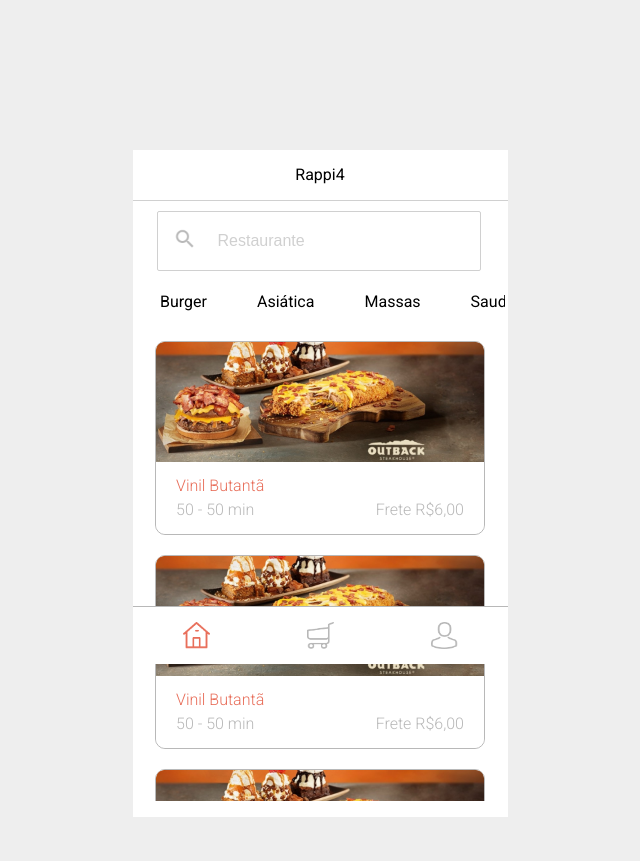
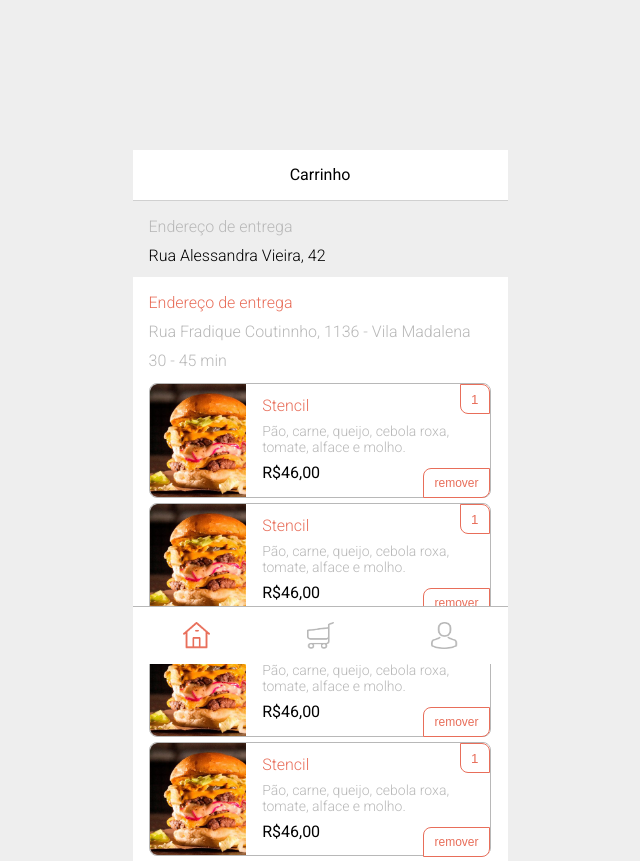
Before and after one commit to future4code/freire-Sarah-Outeiro, a React (Create React App) app in the folder Modulo 3/rappi4/: page / in a window 1280 px wide. Shown: the whole page, without its empty margins (320-960 px from the left). Before the commit the page ends 825 px from the top, so only its background shows below. Built offline with nearby package versions, Linux system fonts and the light colour scheme.

Commit message:
Layout Carrinho Finalizado

```diff
--- a/Modulo 3/rappi4/src/App.js
+++ b/Modulo 3/rappi4/src/App.js
@@ -1,11 +1,11 @@
 import { GlobalStyle } from './styled'
-import FeedPage from './pages/FeedPage/FeedPage'
+import CartPage from './pages/CartPage/CartPage'
 
 const App = () => {
   return (
     <>
       <GlobalStyle/>
-      <FeedPage/>
+      <CartPage/>
     </>
   );
 }
--- /dev/null
+++ b/Modulo 3/rappi4/src/components/CartAdress/CartAdress.js
@@ -0,0 +1,12 @@
+import { Div, AdressTitle, Adress} from './styled'
+
+const CartAdress = () => {
+    return(
+        <Div>
+            <AdressTitle>Endereço de entrega</AdressTitle>
+            <Adress>Rua Alessandra Vieira, 42</Adress>
+        </Div>
+    )
+}
+
+export default CartAdress
--- /dev/null
+++ b/Modulo 3/rappi4/src/components/CartAdress/styled.js
@@ -0,0 +1,24 @@
+import styled from "styled-components"
+
+export const Div = styled.div`
+    width: 375px;
+    height: 76px;
+    background-color: #eeeeee;
+`
+
+export const AdressTitle = styled.p`
+    margin: 0;
+    padding-top: 16px;
+    padding-left: 16px;
+    font-size: 16px;
+    font-weight: 300;
+    color: #b8b8b8;
+`
+
+export const Adress = styled.p`
+    margin: 0;
+    padding-top: 10px;
+    padding-left: 16px;
+    font-size: 16px;
+    font-weight: 300;
+`
--- /dev/null
+++ b/Modulo 3/rappi4/src/components/HeaderCarrinho/HeaderCarinho.js
@@ -0,0 +1,11 @@
+import { Div } from './styled'
+
+const HeaderCarrinho = () => {
+    return(
+        <Div>
+            <p>Carrinho</p>
+        </Div>
+    )
+}
+
+export default HeaderCarrinho
--- /dev/null
+++ b/Modulo 3/rappi4/src/components/HeaderCarrinho/styled.js
@@ -0,0 +1,13 @@
+import styled from "styled-components"
+
+export const Div = styled.div`
+    height: 50px;
+    text-align: center;
+    position: fixed;
+    border-bottom: 1px solid #d0d0d0;
+    p {
+        font-size: 16px;
+        margin: 0;
+        padding-top: 15px;
+    }
+`
--- /dev/null
+++ b/Modulo 3/rappi4/src/components/PlateCard/PlateCard.js
@@ -0,0 +1,23 @@
+import { Card, CardText, CardHeader, Num, Title, Description, CardBottom, Price, Delete } from './styled'
+import PlateImage from '../../assets/images/plateimage.png'
+
+const PlateCard = () => {
+    return(
+        <Card>
+            <img src={PlateImage} alt='Foto do prato'/>
+            <CardText>
+                <CardHeader>
+                    <Title>Stencil</Title>
+                    <Num>1</Num>
+                </CardHeader>
+                <Description>Pão, carne, queijo, cebola roxa, tomate, alface e molho.</Description>
+                <CardBottom>
+                    <Price>R$46,00</Price>
+                    <Delete>remover</Delete>
+                </CardBottom>
+            </CardText>
+        </Card>
+    )
+}
+
+export default PlateCard
--- /dev/null
+++ b/Modulo 3/rappi4/src/components/PlateCard/styled.js
@@ -0,0 +1,81 @@
+import styled from "styled-components"
+
+export const Card = styled.div`
+    height: auto;
+    width: 340px;
+    margin-top: 0;
+    margin-left: 16px;
+    margin-bottom: 5px;
+    display: flex;
+    border: solid 1px #b8b8b8;
+    border-radius: 8px;
+    img {
+        width: 97px;
+        height: 112.6px;
+    }
+`
+
+export const CardText = styled.div`
+    height: auto;
+    border-radius: 8px;
+`
+
+export const CardHeader = styled.div`
+    height: auto;
+    display: flex;
+    width: 100%;
+    justify-content: space-between;
+    border-radius: 8px;
+`
+
+export const Num = styled.button`
+    position: relative;
+    height: 30px;
+    padding: 7px 10px;
+    background-color: white;
+    border: solid 1px #e86e5a;
+    border-top-right-radius: 8px;
+    border-bottom-left-radius: 8px;
+    color: #e86e5a;
+`
+
+export const Title = styled.p`
+    font-size: 16px;
+    font-weight: 300;
+    color: #e86e5a;
+    margin: 0 0 8px 16px;
+    padding-top: 12px;
+`
+
+export const Description = styled.p`
+    font-size: 14px;
+    font-weight: 300;
+    color: #b8b8b8;
+    margin: 0 0 8px 16px;
+`
+export const CardBottom = styled.div`
+    height: auto;
+    width: 100%;
+    display: flex;
+    justify-content: space-between;
+    height: 30px;
+`
+
+export const Price = styled.p`
+    font-size: 16px;
+    font-weight: 400;
+    margin: 0 0 0px 16px;
+`
+
+export const Delete = styled.button`
+    height: 30px;
+    position: relative;
+    padding: 7px 10px;
+    background-color: white;
+    border: solid 1px #e86e5a;
+    border-top-left-radius: 8px;
+    border-bottom-right-radius: 8px;
+    color: #e86e5a;
+    font-size: 12px;
+    margin-top: 5px;
+`
--- /dev/null
+++ b/Modulo 3/rappi4/src/components/RestaurantAdress/RestaurantAdress.js
@@ -0,0 +1,13 @@
+import { Div, RestaurantName, Adress} from './styled'
+
+const RestaurantAdress = () => {
+    return(
+        <Div>
+            <RestaurantName>Endereço de entrega</RestaurantName>
+            <Adress>Rua Fradique Coutinnho, 1136 - Vila Madalena</Adress>
+            <Adress>30 - 45 min</Adress>
+        </Div>
+    )
+}
+
+export default RestaurantAdress
--- /dev/null
+++ b/Modulo 3/rappi4/src/components/RestaurantAdress/styled.js
@@ -0,0 +1,25 @@
+import styled from "styled-components"
+
+export const Div = styled.div`
+    width: 375px;
+    height: 76px;
+    margin-bottom: 30px;
+`
+
+export const RestaurantName = styled.p`
+    margin: 0;
+    padding-top: 16px;
+    padding-left: 16px;
+    font-size: 16px;
+    font-weight: 300;
+    color: #e86e5a;
+`
+
+export const Adress = styled.p`
+    margin: 0;
+    padding-top: 10px;
+    padding-left: 16px;
+    font-size: 16px;
+    font-weight: 300;
+    color: #b8b8b8;
+`
--- a/Modulo 3/rappi4/src/pages/CartPage/CartPage.js
+++ b/Modulo 3/rappi4/src/pages/CartPage/CartPage.js
@@ -1,8 +1,25 @@
+import { Container, CartContainer } from './styled'
+import HeaderCarrinho from '../../components/HeaderCarrinho/HeaderCarinho'
+import CartAdress from '../../components/CartAdress/CartAdress'
+import RestaurantAdress from '../../components/RestaurantAdress/RestaurantAdress'
+import PlateCard from '../../components/PlateCard/PlateCard'
+import NavBar from '../../components/NavBar/NavBar'
+
+
 const CartPage = () => {
     return (
-      <>
-        CartPage
-      </>
+      <Container>
+        <HeaderCarrinho/>
+        <CartContainer>
+          <CartAdress/>
+          <RestaurantAdress/>
+          <PlateCard/>
+          <PlateCard/>
+          <PlateCard/>
+          <PlateCard/>
+        </CartContainer>
+        <NavBar/>
+      </Container>
     );
   }
 
--- a/Modulo 3/rappi4/src/pages/CartPage/styled.js
+++ b/Modulo 3/rappi4/src/pages/CartPage/styled.js
@@ -0,0 +1,17 @@
+import styled from "styled-components"
+
+export const Container = styled.div`
+    height: auto;
+`
+
+export const CartContainer = styled.div`
+    border-top: 1px solid #d0d0d0;
+    margin-bottom: 0;
+    height: 600px;
+    padding-top: 50px;
+    padding-bottom: 60px;
+    overflow-y: scroll;
+    &::-webkit-scrollbar {
+    display: none;
+    }
+`
```
Also changed, not shown: Modulo 3/rappi4/src/assets/images/plateimage.png (added).
